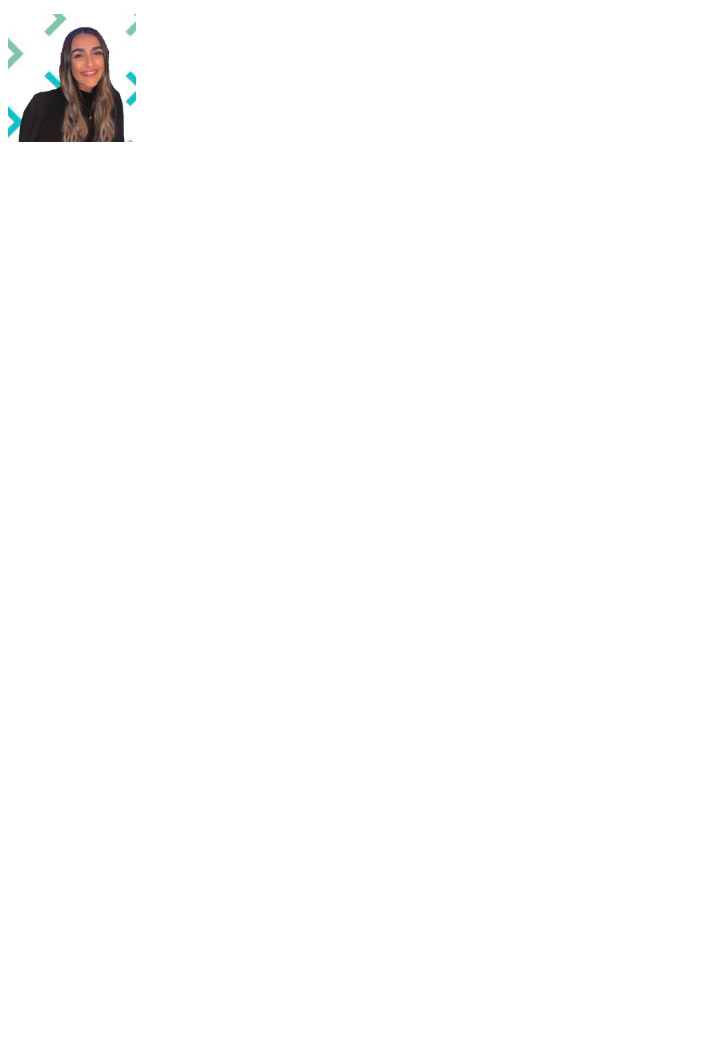
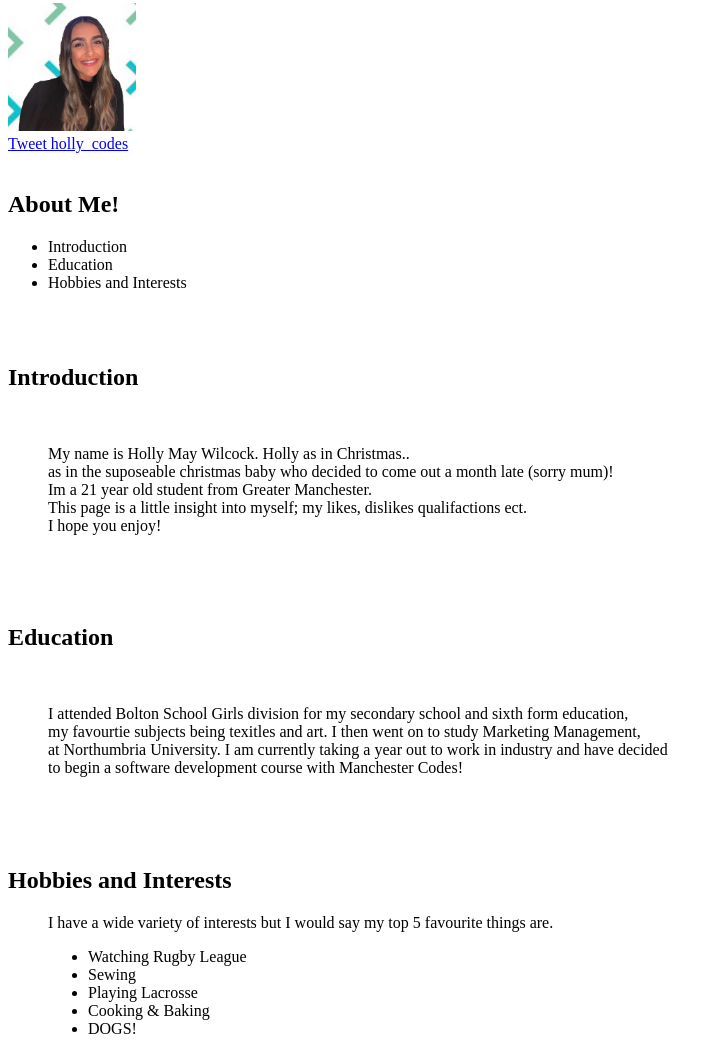
Before and after one commit to hollywilcock/my-portfolio, a plain HTML site: page index.html in a window 1280 px wide. Shown: the part 113-1167 px from the top of the page, without its empty margins (0-722 px from the left). Before the commit the page ends 800 px from the top, so only its background shows below. Drawn offline with Linux system fonts and the light colour scheme.

Commit message:
Text content fullin paragraphs and lists and spaced accordingly

```diff
--- a/index.html
+++ b/index.html
@@ -4,12 +4,63 @@
   <title>Holly Wilcock About Me Page</title>
 </head>
 <body>
+<p>
+<h1>Holly May Wilcock</h1>
+<br>
+<br>
+<img src="AA250E3A-2188-42BC-9156-DEAA8B94034E.jpg" alt="HTML5 Icon" style="width:128px;height:128px;">
+<br>
+<a href="https://twitter.com/intent/tweet?button_hashtag=holly_codes&ref_src=twsrc%5Etfw" class="twitter-hashtag-button" data-show-count="false">Tweet holly_codes</a><script async src="https://platform.twitter.com/widgets.js" charset="utf-8"></script>
+<br>
+<br>
 
-<h1>Holly May Wilcock</h1>
 <h2>About Me!</h2>
-<img src="AA250E3A-2188-42BC-9156-DEAA8B94034E.jpg" alt="HTML5 Icon" style="width:128px;height:128px;">
 
+<ul>
+    <li>Introduction</li>
+    <li>Education</li>
+    <li>Hobbies and Interests</li>
+</ul>
+</p>
+<br>
+<br>
 
+<article>
+    <h2>Introduction</h2>
+    <br>
+    <figure> My name is Holly May Wilcock. Holly as in Christmas..
+    <br>  as in the suposeable christmas baby who decided to come out a month late (sorry mum)!
+    <br> Im a 21 year old student from Greater Manchester.
+    <br>This page is a little insight into myself; my likes, dislikes qualifactions ect.
+    <br> I hope you enjoy!</figure>
+    <br>
+    <br>
+   <br>
+
+    <h2>Education</h2>
+  <br>
+    <figure>
+        I attended Bolton School Girls division for my secondary school and sixth form education,
+        <br> my favourtie subjects being texitles and art. I then went on to study Marketing Management,
+        <br> at Northumbria University. I am currently taking a year out to work in industry and have decided
+        <br> to begin a software development course with Manchester Codes!
+    </figure>
+    <br>
+    <br>
+   <br>
+   <h2>Hobbies and Interests</h2>
+<figure>
+    I have a wide variety of interests but I would say my top 5 favourite things are.
+    <ul>
+        <li>Watching Rugby League</li>
+        <li>Sewing</li>
+        <li>Playing Lacrosse</li>
+        <li>Cooking & Baking</li>
+        <li>DOGS!</li>
+    </ul>
+
+</figure>
+</article>
 
 </body>
 </html>
```
